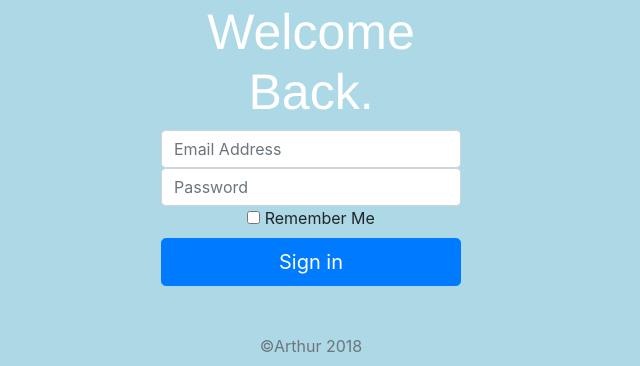
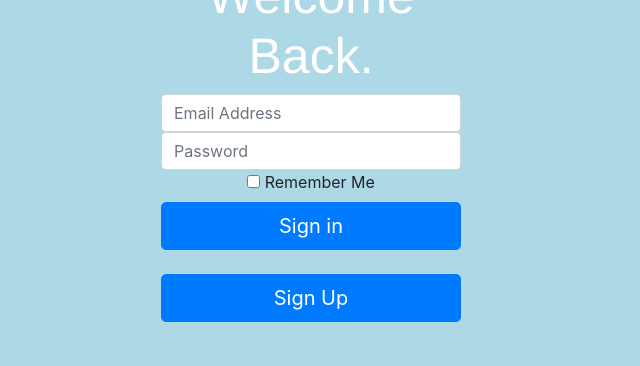
Before and after one commit to SteveSonoa/Arthur, a website: page public/login.html in a window 1280 px wide. Shown: the part 434-800 px from the top of the page, without its empty margins (329-969 px from the left). Drawn offline with nearby package versions, Linux system fonts and the light colour scheme.

Commit message:
adds sign up button

```diff
--- a/public/login.html
+++ b/public/login.html
@@ -36,6 +36,10 @@
         <p class="hide alert alert-danger" id="errorMessage" role="alert">
         </p>
         <button class="btn btn-lg btn-primary btn-block" type="submit" id="signInButton">Sign in</button>
+        <br>
+         <a href="./signUp.html">
+            <button type="button" class="btn btn-lg btn-primary btn-block" href="#" role="button"> Sign Up </button>
+        </a>
         <!-- <a href="https://www.linkedin.com/oauth/v2/authorization?response_type=code&client_id=86riinbyf9qks6&redirect_uri=https%3A%2F%2Fmy-arthur.herokuapp.com%2Fauth&state=987654321&scope=r_basicprofile">Connect to LinkedIn before showing any results</a> -->
         <p class="mt-5 mb-3 text-muted">©Arthur 2018</p>
     </form>
```
